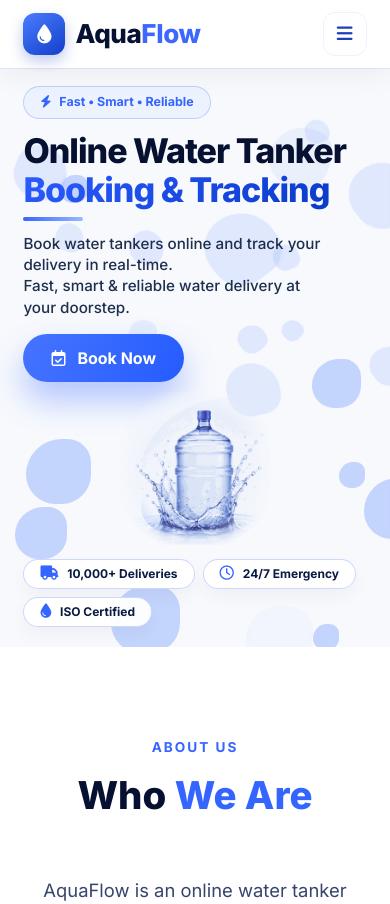
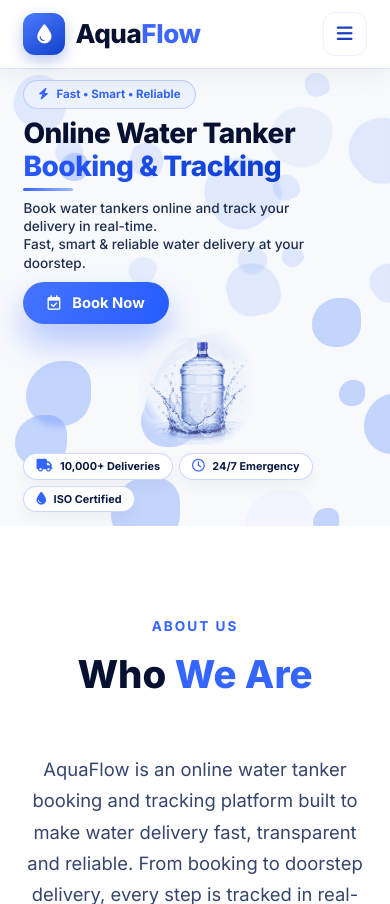
Before and after one commit to Kruthibhebbar/Aqua-Flow-Project, a Flask app: page / in a window 390 px wide. Shown: the top 904 px of the page. Run offline with Flask 3, Linux system fonts and the light colour scheme.

Commit message:
Mobile View Change

```diff
--- a/templates/index.html
+++ b/templates/index.html
@@ -853,47 +853,48 @@
 
         @media (max-width: 700px) {
             .hero-modern {
-                padding: 18px 6% 20px;
+                padding: 12px 6% 14px;
             }
             .badge-tag {
-                padding: 6px 16px;
-                font-size: 0.78rem;
-                margin-bottom: 12px;
+                padding: 5px 14px;
+                font-size: 0.72rem;
+                margin-bottom: 8px;
             }
             .hero-title {
-                font-size: 34px;
+                font-size: 28px;
                 line-height: 1.15;
-                letter-spacing: -1px;
-                margin-bottom: 8px;
+                letter-spacing: -0.5px;
+                margin-bottom: 6px;
             }
             .line-accent {
-                margin: 0 0 12px 0;
-                width: 60px;
+                margin: 0 0 8px 0;
+                width: 50px;
+                height: 3px;
             }
             .book-primary-btn {
-                font-size: 1rem;
-                padding: 12px 28px;
-                margin-bottom: 2px;
+                font-size: 0.92rem;
+                padding: 10px 24px;
+                margin-bottom: 0;
             }
             .hero-text {
-                font-size: 0.95rem;
-                line-height: 1.4;
-                margin-bottom: 16px;
+                font-size: 0.85rem;
+                line-height: 1.35;
+                margin-bottom: 10px;
             }
             .section-title {
                 font-size: 2rem;
             }
             .stat-pill {
-                padding: 5px 16px;
-                font-size: 0.75rem;
+                padding: 4px 12px;
+                font-size: 0.68rem;
             }
             .stat-pill i {
-                margin-right: 6px;
-                font-size: 0.9rem;
+                margin-right: 5px;
+                font-size: 0.8rem;
             }
             .trust-stats {
-                gap: 8px;
-                margin-top: 14px;
+                gap: 6px;
+                margin-top: 8px;
             }
             /* hide the faint full-bleed background bottle on small screens
                and show a clean standalone image instead (see .hero-mobile-image) */
@@ -905,11 +906,11 @@
             }
             .hero-mobile-image {
                 display: block;
-                width: 150px;
-                max-width: 44%;
+                width: 115px;
+                max-width: 36%;
                 height: auto;
-                margin: 8px auto 2px;
-                filter: drop-shadow(0 14px 16px rgba(30, 60, 150, 0.18));
+                margin: 4px auto 0;
+                filter: drop-shadow(0 12px 14px rgba(30, 60, 150, 0.18));
 
                 /* fade the image's own square edges so the circular backdrop
                    baked into the photo blends into the page instead of
```
Also changed, not shown: other parts of templates/index.html (+18 -18 lines).
